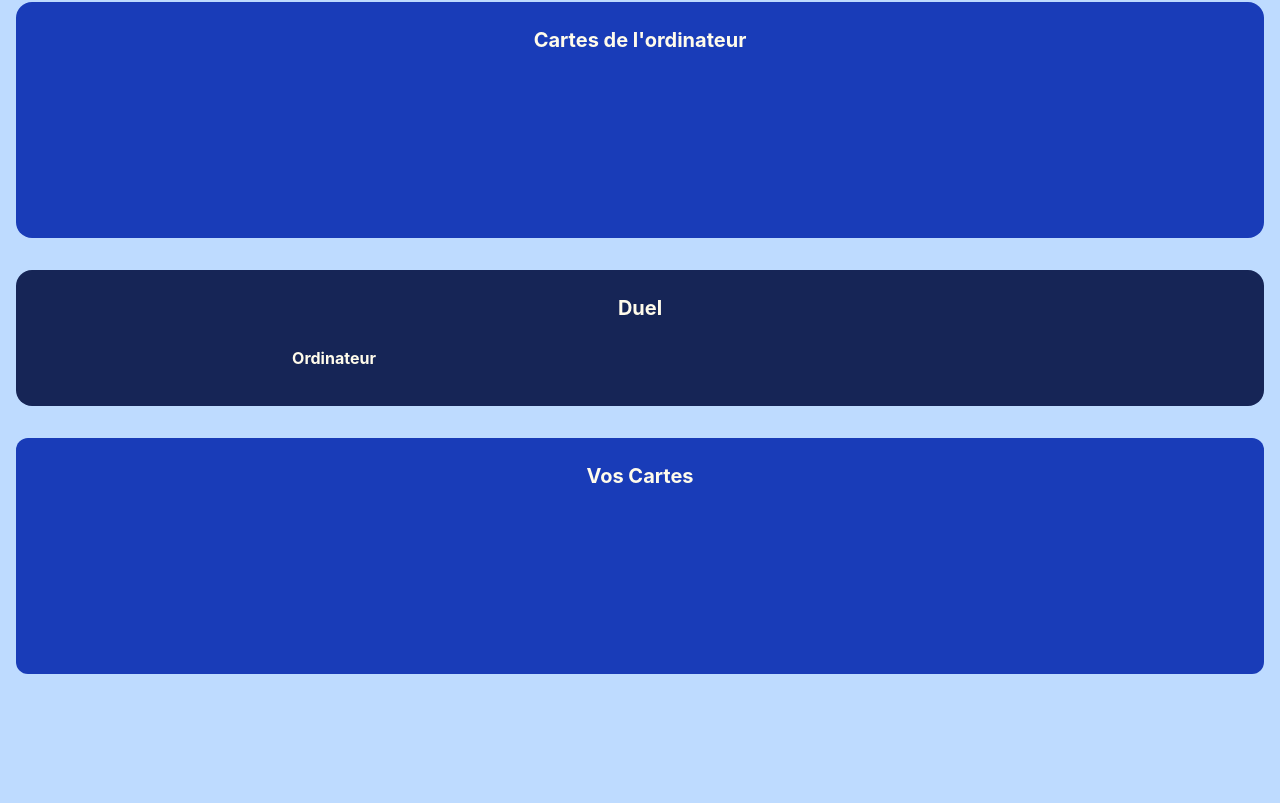
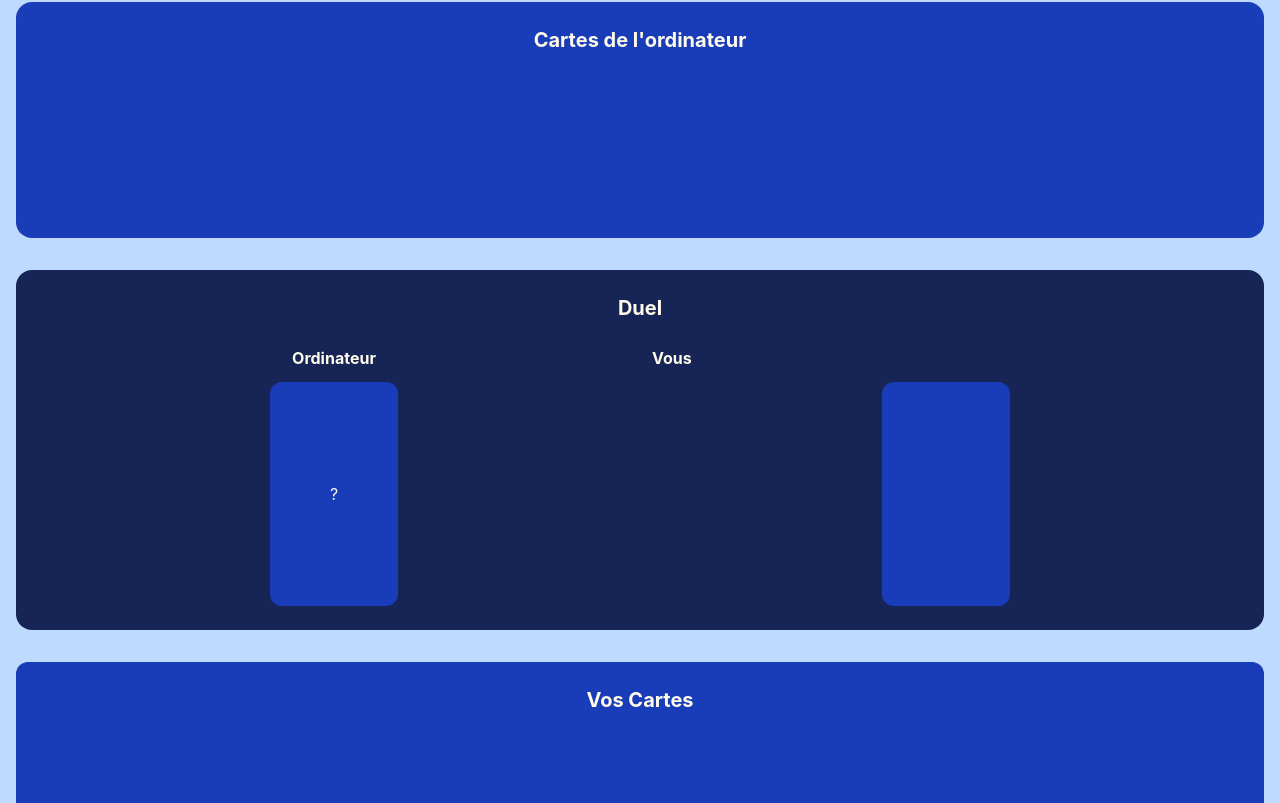
Before and after one commit to youssef474747/Empereur-Citoyen-Esclave, a website: page game.html in a window 1280 px wide. Shown: the part 531-1334 px from the top of the page. Before the commit the page ends 1253 px from the top, so only its background shows below. Drawn offline with Linux system fonts and the light colour scheme.

Commit message:
up game 3

```diff
--- a/game.html
+++ b/game.html
@@ -88,7 +88,16 @@
     <div class="grid grid-cols-2 gap-6 items-center">
         <div class="text-center">
             <p class="mb-3 font-bold">Ordinateur</p>
-            <div id=""
+            <div id="computerPlayedCard" class="bg-blue-800 rounded-xl h-56 w-32 flex items-center justify-center mx-auto">
+                ?
+
+            </div>
+    </div>
+    <div class="text-centre">
+        <p class="mb-3 font-bold">Vous</p>
+        <div id="playerPlayedCard" class="bg-blue-800 rounded-xl h-56 w-32 flex items-center justify-center mx-auto">
+
+        </div>
     </div>
 
 </section>
```
Also changed, not shown: dist/output.css.
